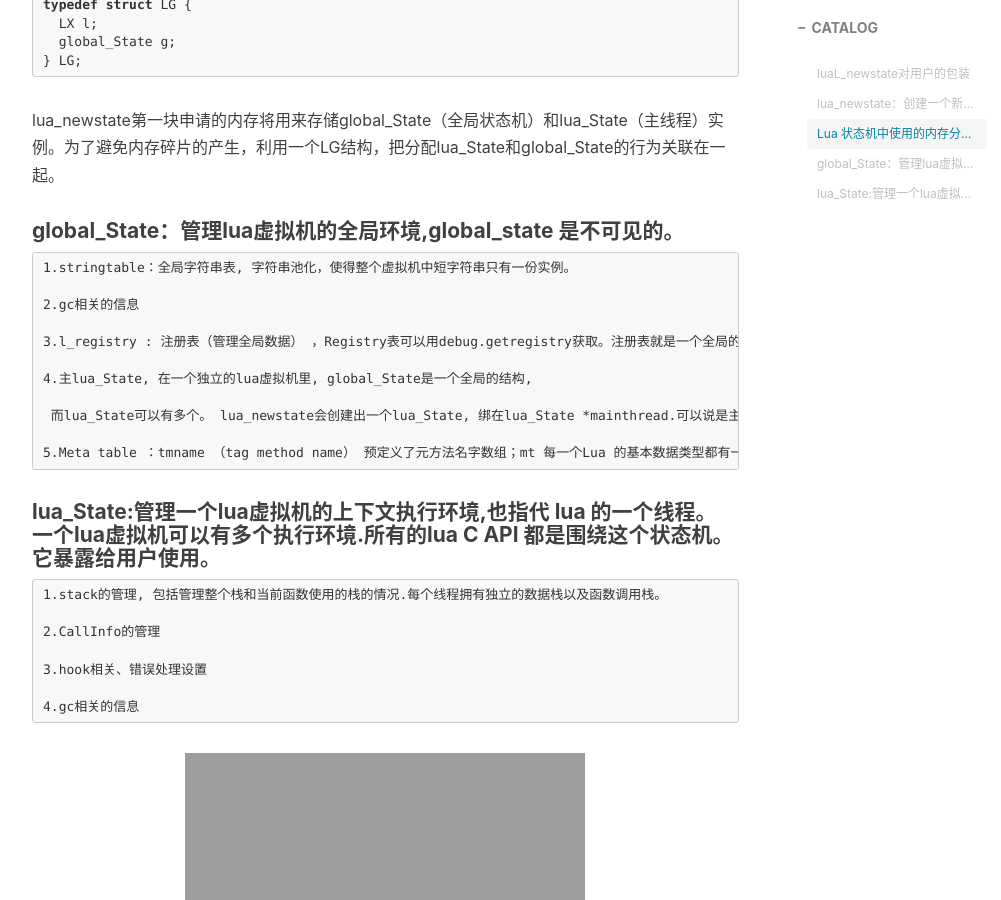
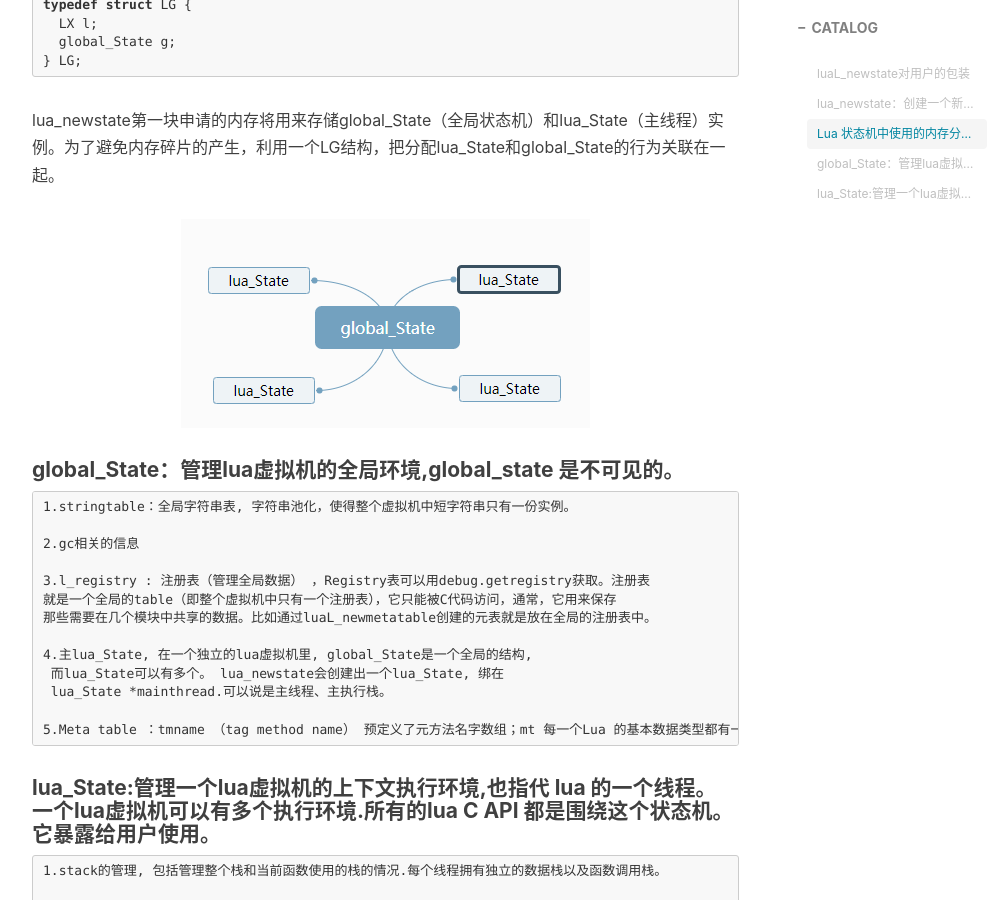
Before and after one commit to chenanbao/chenanbao.github.io, a Jekyll site: the page built from _posts/2018-07-27-Lua虚拟机创建分析.md, in a window 1280 px wide and 900 px high, scrolled down 2252 px. Shown: the whole window, without its empty margins (233-1234 px from the left). Built offline with Jekyll 4.4.1, drawn with Linux system fonts in a browser that asks for light colours; nearby versions of some CDN libraries; comment, search, counter and statistics services are not loaded.

Commit message:
change style

```diff
--- a/_posts/2018-07-27-Lua虚拟机创建分析.md
+++ b/_posts/2018-07-27-Lua虚拟机创建分析.md
@@ -103,17 +103,21 @@ typedef struct LG {
 
 lua_newstate第一块申请的内存将用来存储global_State（全局状态机）和lua_State（主线程）实例。为了避免内存碎片的产生，利用一个LG结构，把分配lua_State和global_State的行为关联在一起。
 
+ ![image](https://chenanbao.github.io/img/pos_1.png)
+
 #### global_State：管理lua虚拟机的全局环境,global_state 是不可见的。
 
     1.stringtable：全局字符串表, 字符串池化，使得整个虚拟机中短字符串只有一份实例。
 
     2.gc相关的信息
 
-    3.l_registry : 注册表（管理全局数据） ，Registry表可以用debug.getregistry获取。注册表就是一个全局的table（即整个虚拟机中只有一个注册表），它只能被C代码访问，通常，它用来保存那些需要在几个模块中共享的数据。比如通过luaL_newmetatable创建的元表就是放在全局的注册表中。
+    3.l_registry : 注册表（管理全局数据） ，Registry表可以用debug.getregistry获取。注册表
+    就是一个全局的table（即整个虚拟机中只有一个注册表），它只能被C代码访问，通常，它用来保存
+    那些需要在几个模块中共享的数据。比如通过luaL_newmetatable创建的元表就是放在全局的注册表中。
 
     4.主lua_State, 在一个独立的lua虚拟机里, global_State是一个全局的结构,
-
-     而lua_State可以有多个。 lua_newstate会创建出一个lua_State, 绑在lua_State *mainthread.可以说是主线程、主执行栈。
+     而lua_State可以有多个。 lua_newstate会创建出一个lua_State, 绑在
+     lua_State *mainthread.可以说是主线程、主执行栈。
 
     5.Meta table ：tmname （tag method name） 预定义了元方法名字数组；mt 每一个Lua 的基本数据类型都有一个元表。 global_mt可以用debug.getmetatable获取。
 
@@ -127,7 +131,7 @@ lua_newstate第一块申请的内存将用来存储global_State（全局状态
 
     4.gc相关的信息
 
- ![image](https://chenanbao.github.io/img/pos_1.jpg)
+
 
 
 资料手册：
```
